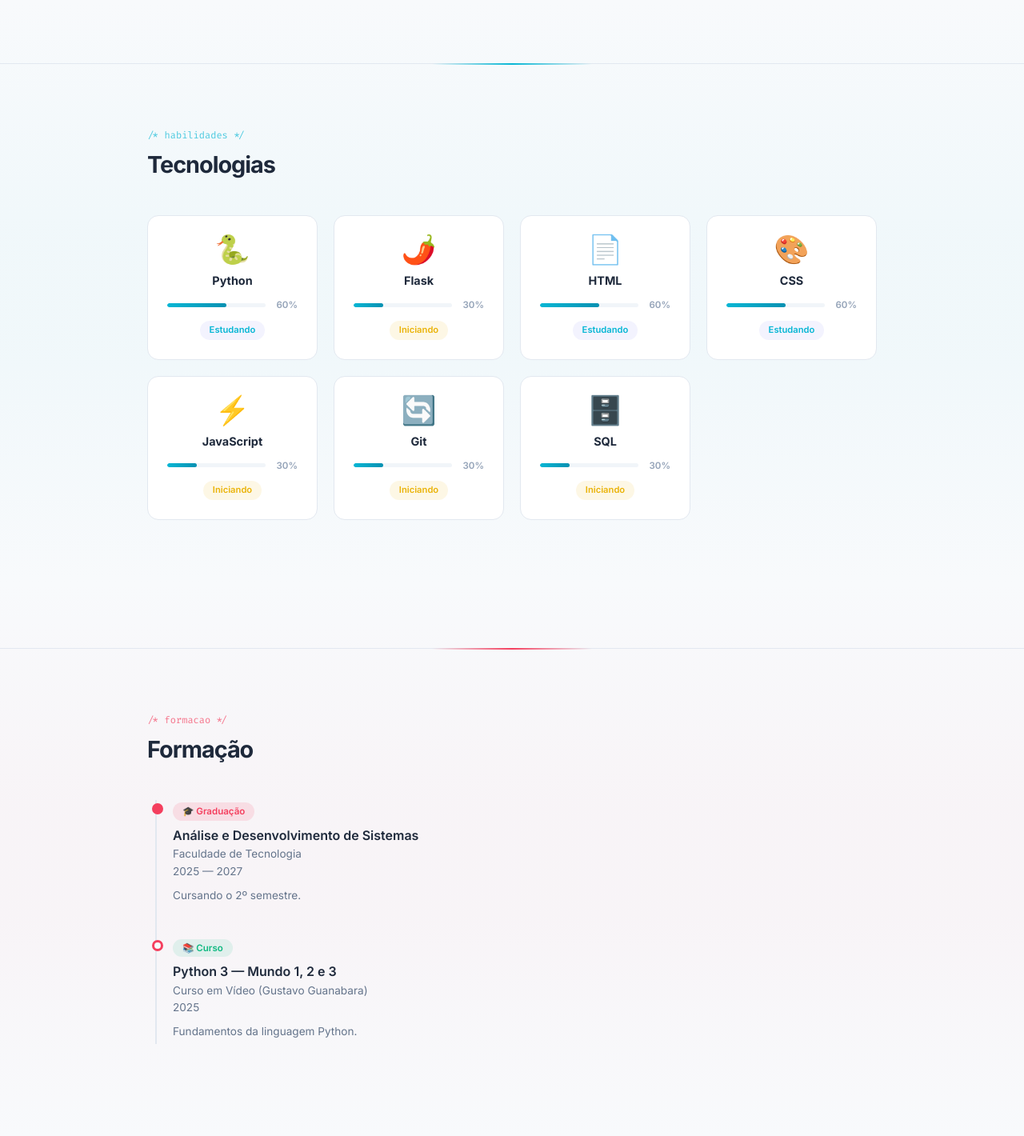
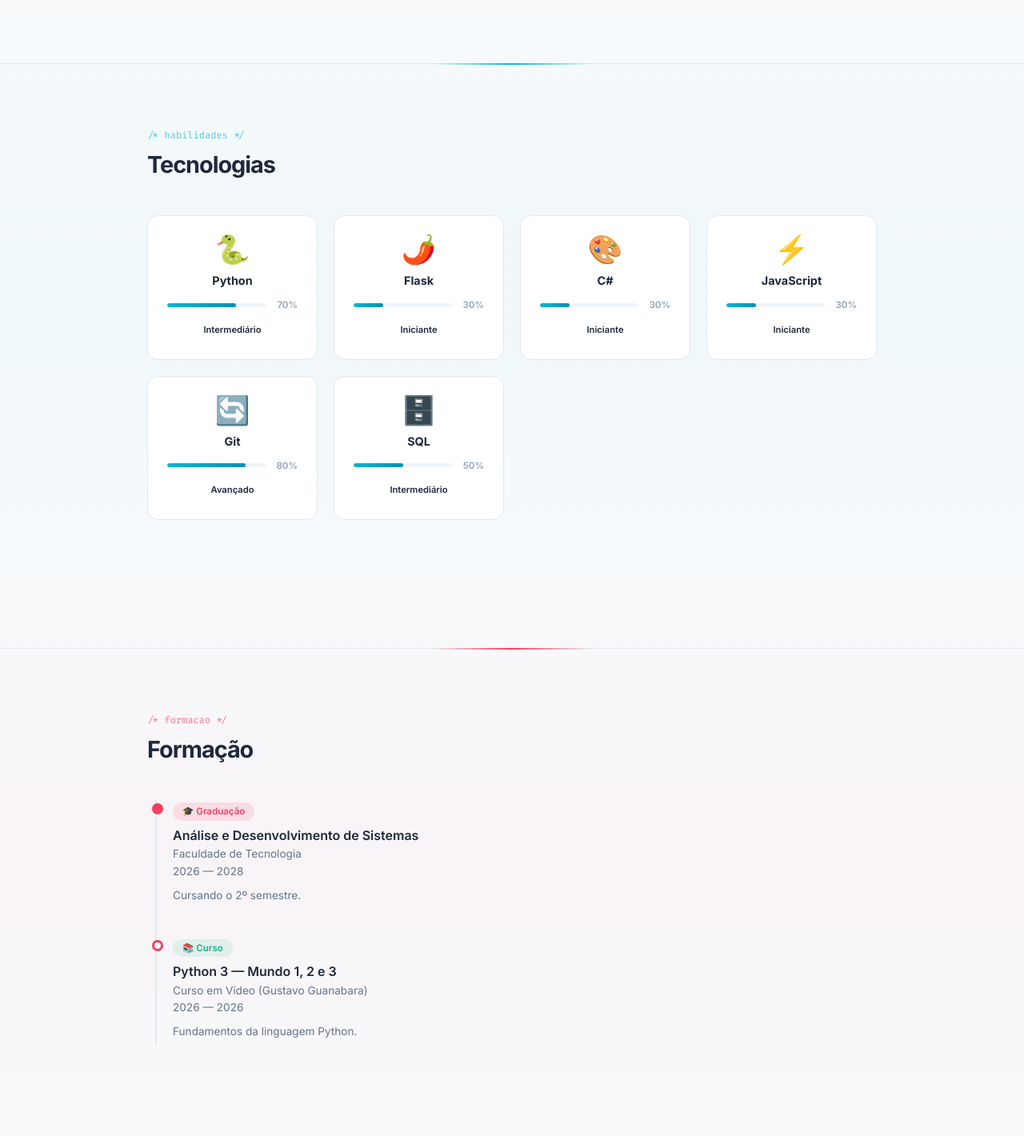
Before and after one commit to wesleygabrielrs/Meu-Portfolio, a Flask app: page / in a window 1280 px wide. Shown: the part 2284-3704 px from the top of the page at 80% size. Run offline with Flask 3, Linux system fonts and the light colour scheme.

Commit message:
Mudança na caixinha de habilidades

```diff
--- a/app.py
+++ b/app.py
@@ -88,13 +88,12 @@ projetos = [
 ]
 
 habilidades = [
-    {'nome': 'Python',     'nivel': 'Estudando', 'icone': '🐍'},
-    {'nome': 'Flask',      'nivel': 'Iniciando', 'icone': '🌶️'},
-    {'nome': 'HTML',       'nivel': 'Estudando', 'icone': '📄'},
-    {'nome': 'CSS',        'nivel': 'Estudando', 'icone': '🎨'},
-    {'nome': 'JavaScript', 'nivel': 'Iniciando', 'icone': '⚡'},
-    {'nome': 'Git',        'nivel': 'Iniciando', 'icone': '🔄'},
-    {'nome': 'SQL',        'nivel': 'Iniciando', 'icone': '🗄️'},
+    {'nome': 'Python',     'nivel': 'Intermediário', 'icone': '🐍', 'pct': 70},
+    {'nome': 'Flask',      'nivel': 'Iniciante',     'icone': '🌶️', 'pct': 30},
+    {'nome': 'C#',         'nivel': 'Iniciante',     'icone': '🎨', 'pct': 30},
+    {'nome': 'JavaScript', 'nivel': 'Iniciante',     'icone': '⚡', 'pct': 30},
+    {'nome': 'Git',        'nivel': 'Avançado',      'icone': '🔄', 'pct': 80},
+    {'nome': 'SQL',        'nivel': 'Intermediário', 'icone': '🗄️', 'pct': 50},
 ]
 
 formacao = [
@@ -102,14 +101,14 @@ formacao = [
         'tipo': 'graduacao',
         'curso': 'Análise e Desenvolvimento de Sistemas',
         'instituicao': 'Faculdade de Tecnologia',
-        'periodo': '2025 — 2027',
+        'periodo': '2026 — 2028',
         'descricao': 'Cursando o 2º semestre.',
     },
     {
         'tipo': 'curso',
         'curso': 'Python 3 — Mundo 1, 2 e 3',
         'instituicao': 'Curso em Vídeo (Gustavo Guanabara)',
-        'periodo': '2025',
+        'periodo': '2026 — 2026',
         'descricao': 'Fundamentos da linguagem Python.',
     },
 ]
--- a/static/css/style.css
+++ b/static/css/style.css
@@ -661,8 +661,6 @@ a:hover { color: var(--accent-hover); }
     background: linear-gradient(90deg, var(--section-accent, var(--accent)), var(--section-accent-2, var(--accent-hover)));
     transition: width .8s ease;
 }
-.hab-bar-fill[data-level="estudando"] { width: 60%; }
-.hab-bar-fill[data-level="iniciando"] { width: 30%; }
 .hab-pct {
     font-size: .72rem;
     font-weight: 600;
--- a/static/js/main.js
+++ b/static/js/main.js
@@ -173,10 +173,9 @@ document.addEventListener('DOMContentLoaded', function () {
                 const bar = entry.target;
                 if (bar.classList.contains('animated')) return;
                 bar.classList.add('animated');
-                // A largura já está definida pelo data-level no CSS
-                // Reaplica forçando o transition
-                const level = bar.getAttribute('data-level');
-                bar.style.width = level === 'estudando' ? '60%' : '30%';
+                // Lê a porcentagem do data-pct definido no template
+                const pct = bar.getAttribute('data-pct') || '50';
+                bar.style.width = pct + '%';
                 obs.unobserve(bar);
             });
         }, { threshold: .3 });
--- a/templates/index.html
+++ b/templates/index.html
@@ -201,9 +201,9 @@
                     <strong>{{ h.nome }}</strong>
                     <div class="hab-bar-wrapper">
                         <div class="hab-bar">
-                            <div class="hab-bar-fill" data-level="{{ h.nivel|lower }}"></div>
+                            <div class="hab-bar-fill" data-pct="{{ h.pct }}"></div>
                         </div>
-                        <span class="hab-pct">{{ '60%' if h.nivel == 'Estudando' else '30%' }}</span>
+                        <span class="hab-pct">{{ h.pct }}%</span>
                     </div>
                     <span class="hab-level {{ h.nivel|lower }}">{{ h.nivel }}</span>
                 </div>
```
